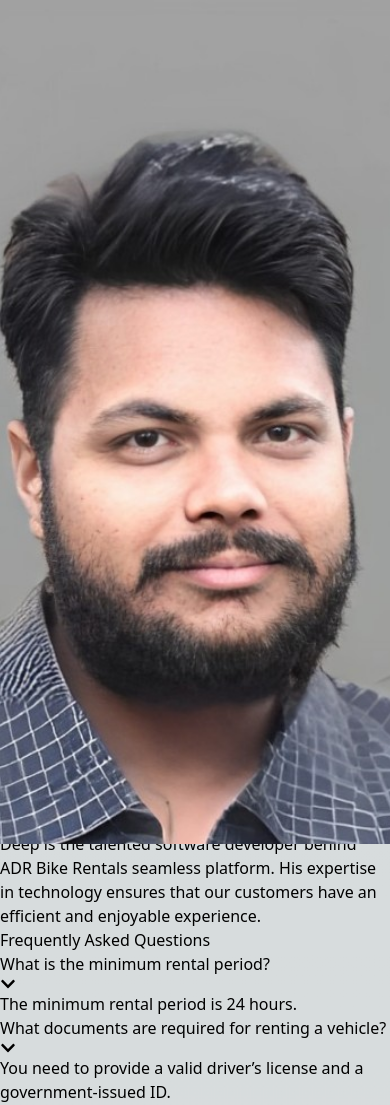
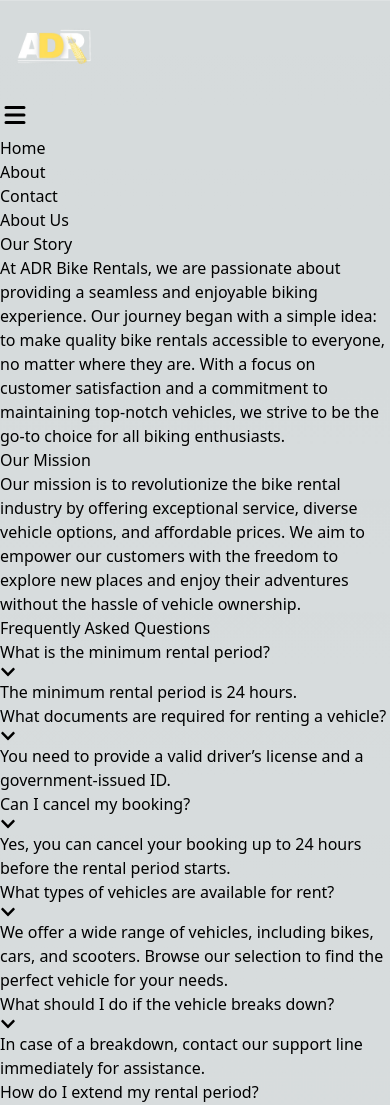
Before and after one commit to Jyoti-Patowary/adr, a Next.js app: page /about in a window 390 px wide. Shown: the top 1105 px of the page. Built offline with nearby package versions, Linux system fonts and the light colour scheme.

Commit message:
fixed components for mobile responsive

```diff
--- a/app/about/page.js
+++ b/app/about/page.js
@@ -28,7 +28,7 @@
         </section>
 
         {/* Team Section */}
-        <section className='mb-12'>
+        {/* <section className='mb-12'>
           <h2 className="text-3xl font-semibold mb-8">Meet the Team</h2>
           <div className="grid grid-cols-1 sm:grid-cols-2 lg:grid-cols-2 gap-8">
 
@@ -78,10 +78,10 @@
               </div>
             </motion.div>
           </div>
-        </section>
+        </section> */}
+      </div>
         <FAQ/>
         <ReviewCarousel/>
-      </div>
     </div>
   );
 }
```
